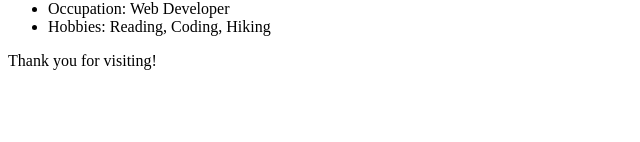
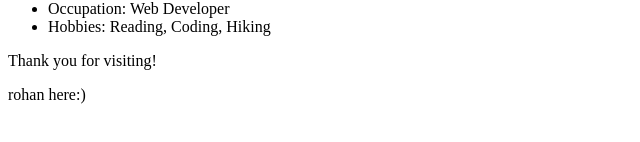
Before and after one commit to sreedath/vizuara-webinar-repo, a plain HTML site: page index.html in a window 1280 px wide. Shown: the part 166-308 px from the top of the page, without its empty margins (0-640 px from the left). Drawn offline with Linux system fonts and the light colour scheme.

Commit message:
Update_index.html
My name is added

```diff
--- a/index.html
+++ b/index.html
@@ -15,5 +15,6 @@
         <li>Hobbies: Reading, Coding, Hiking</li>
     </ul>
     <p>Thank you for visiting!</p>
+        <p>rohan here:)</p>
 </body>
 </html>
```
